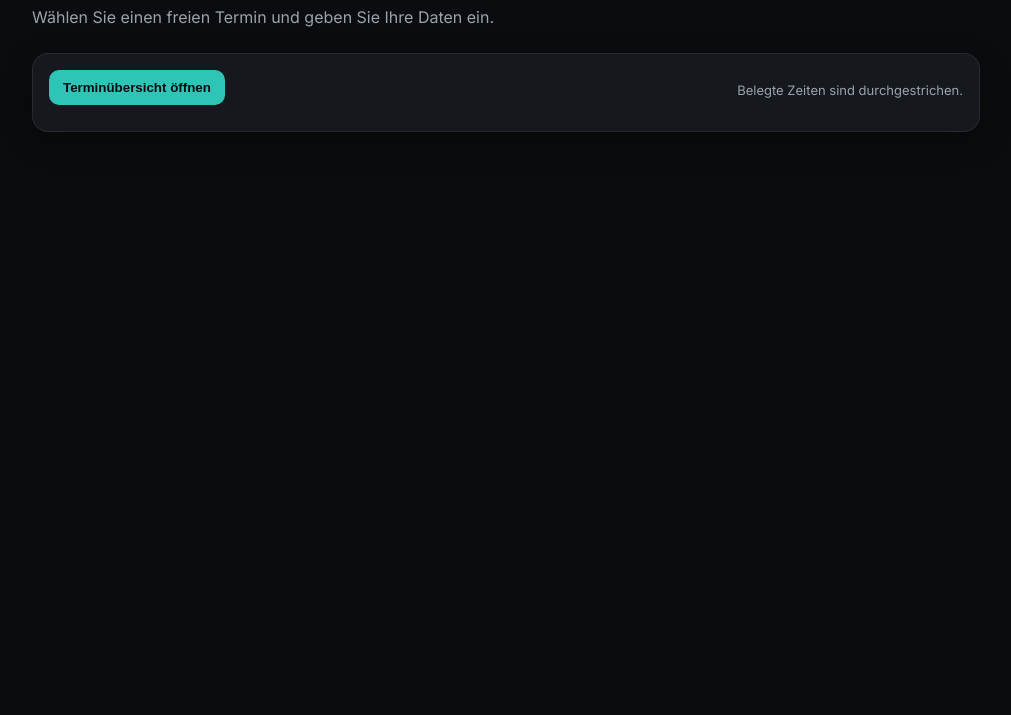
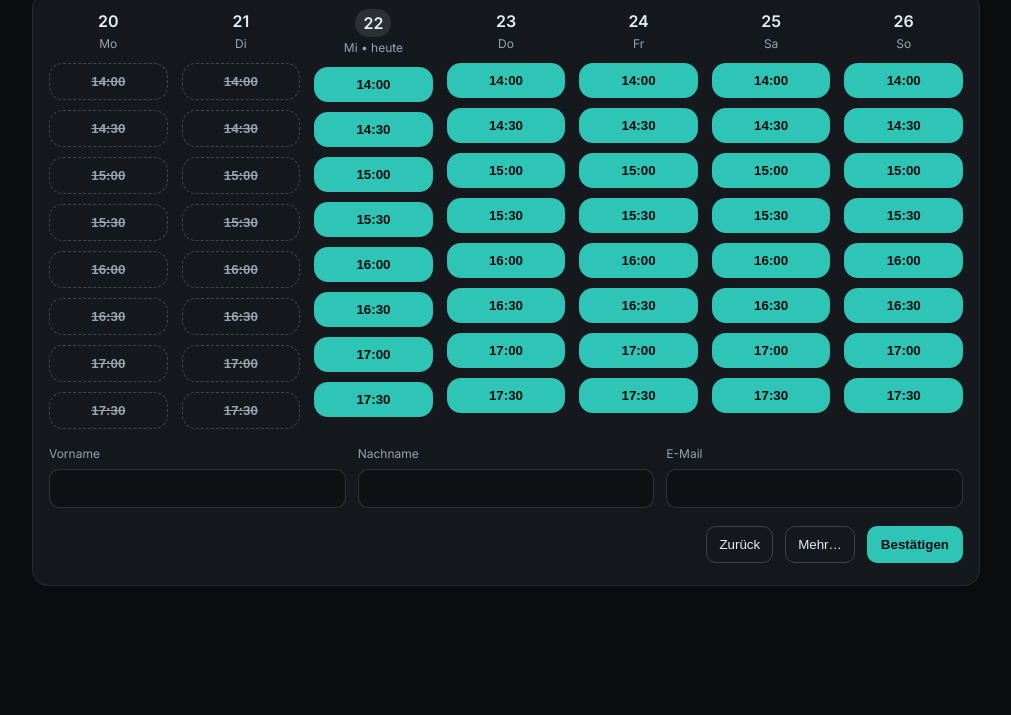
Before and after one commit to clemensjoe11-rgb/termin, a website: page public/index.html in a window 1280 px wide. Shown: the part 85-800 px from the top of the page, without its empty margins (134-1145 px from the left). Drawn offline with Linux system fonts and the light colour scheme.

Commit message:
Update index.html

```diff
--- a/public/index.html
+++ b/public/index.html
@@ -6,49 +6,46 @@
 <title>Termin buchen</title>
 <link href="https://fonts.googleapis.com/css2?family=Inter:wght@400;600&display=swap" rel="stylesheet">
 <style>
-  :root { --brand:#2ec4b6; --brand-600:#26a79b; --bg:#0b0c0f; --card:#15181c; --text:#e8edf2; --muted:#9aa3ad; --danger:#ff6b6b; }
+  :root { --brand:#2ec4b6; --brand-600:#26a79b; --bg:#0b0c0f; --card:#15181c; --text:#e8edf2; --muted:#9aa3ad; --danger:#ff5c5c; }
   *{box-sizing:border-box} body{margin:0;background:var(--bg);color:var(--text);font:16px/1.5 Inter,system-ui,Segoe UI,Arial}
-  .wrap{max-width:980px;margin:40px auto;padding:0 16px}
-  h1{font-size:28px;margin:0 0 8px} p.lead{color:var(--muted);margin:0 0 24px}
-
-  .card{background:var(--card);border:1px solid rgba(255,255,255,.08);border-radius:16px;padding:16px;box-shadow:0 10px 30px rgba(0,0,0,.35)}
-  .actions{display:flex;gap:12px;align-items:center;justify-content:space-between;margin-bottom:10px}
-  button.primary{background:var(--brand);border:none;color:#0b0c0f;font-weight:600;padding:10px 14px;border-radius:10px;cursor:pointer}
-  button.primary:hover{background:var(--brand-600)}
-  button.ghost{background:transparent;border:1px solid rgba(255,255,255,.18);color:var(--text);padding:10px 12px;border-radius:10px;cursor:pointer}
+  .wrap{max-width:980px;margin:32px auto;padding:0 16px}
+  header{display:flex;justify-content:space-between;align-items:center;margin-bottom:12px}
+  h1{font-size:22px;margin:0}
+  .clock{font-variant-numeric:tabular-nums;color:var(--muted)}
+  .card{background:var(--card);border:1px solid rgba(255,255,255,.08);border-radius:16px;padding:16px}
   .grid{display:grid;grid-template-columns:repeat(7,minmax(0,1fr));gap:14px}
   .day{display:flex;flex-direction:column;gap:10px}
-  .day .head{display:flex;flex-direction:column;align-items:center;gap:2px}
+  .head{display:flex;flex-direction:column;align-items:center;gap:2px}
   .dow{color:var(--muted);font-size:12px}
   .dnum{font-weight:600}
-  .slots{display:flex;flex-direction:column;gap:10px}
-  .slot{border:none;border-radius:14px;padding:10px 0;cursor:pointer;background:var(--brand);color:#0b0c0f;font-weight:600;box-shadow:0 6px 14px rgba(46,196,182,.25)}
+  .today .head .dnum{background:rgba(255,255,255,.1);padding:2px 8px;border-radius:999px}
+  .slots{display:flex;flex-direction:column;gap:10px;position:relative}
+  .slot{border:none;border-radius:14px;padding:10px 0;cursor:pointer;background:var(--brand);color:#0b0c0f;font-weight:600}
   .slot:hover{background:var(--brand-600)}
   .slot.selected{outline:2px solid #fff}
-  .slot.unavailable{background:transparent;border:1px dashed rgba(255,255,255,.2);color:var(--muted);text-decoration:line-through;cursor:not-allowed;box-shadow:none}
-  .empty{color:var(--muted);font-size:13px;text-align:center;padding:14px 0;border:1px dashed rgba(255,255,255,.12);border-radius:12px}
-
-  .form{margin-top:18px;display:grid;grid-template-columns:repeat(3,1fr);gap:12px}
+  .slot.unavailable{background:transparent;border:1px dashed rgba(255,255,255,.2);color:var(--muted);text-decoration:line-through;cursor:not-allowed}
+  .now-line{position:absolute;left:-4px;right:-4px;height:2px;background:var(--danger);box-shadow:0 0 0 2px rgba(255,92,92,.15)}
+  .now-dot{position:absolute;width:10px;height:10px;border-radius:50%;background:var(--danger);left:-6px;transform:translateY(-4px)}
+  .form{margin-top:16px;display:grid;grid-template-columns:repeat(3,1fr);gap:12px}
   .form .full{grid-column:1/-1}
   label{display:block;font-size:12px;color:var(--muted);margin-bottom:6px}
   input{width:100%;padding:11px 12px;border-radius:10px;border:1px solid rgba(255,255,255,.14);background:#0f1215;color:var(--text)}
   .row-end{display:flex;gap:12px;justify-content:flex-end;margin-top:6px}
+  button.primary{background:var(--brand);border:none;color:#0b0c0f;font-weight:600;padding:10px 14px;border-radius:10px;cursor:pointer}
+  button.primary:hover{background:#26a79b}
+  button.ghost{background:transparent;border:1px solid rgba(255,255,255,.18);color:var(--text);padding:10px 12px;border-radius:10px;cursor:pointer}
   .hint{color:var(--muted);font-size:13px;margin-top:6px}
-  .ok{color:#3ddc97}.err{color:var(--danger)}
+  .ok{color:#3ddc97}.err{color:#ff6b6b}
 </style>
 </head>
 <body>
 <div class="wrap">
-    <h1>Kontakt • Termin buchen</h1>
-    <p class="lead">Wählen Sie einen freien Termin und geben Sie Ihre Daten ein.</p>
+  <header>
+    <h1>Termine</h1>
+    <div class="clock" id="liveClock">—:—</div>
+  </header>
 
   <div class="card">
-      <div class="actions">
-        <button id="toggle" class="primary">Terminübersicht öffnen</button>
-        <div class="hint">Belegte Zeiten sind durchgestrichen.</div>
-      </div>
-
-      <div id="calendar" style="display:none">
     <div class="grid" id="weekGrid" aria-live="polite"></div>
 
     <form id="bookForm" class="form" autocomplete="on" novalidate>
@@ -66,51 +63,47 @@
       </div>
       <div class="full">
         <div class="row-end">
+          <button type="button" class="ghost" id="prevWeek">Zurück</button>
           <button type="button" class="ghost" id="nextWeek">Mehr…</button>
-              <button type="submit" class="primary">Termin bestätigen</button>
+          <button type="submit" class="primary">Bestätigen</button>
         </div>
         <div id="msg" class="hint"></div>
       </div>
     </form>
   </div>
 </div>
-  </div>
 
 <script>
 (() => {
-  // Einstellungen
+  // Konfiguration
   const SLOT_MINUTES = 30;
-  const DAY_START = "14:00";     // earliest
-  const DAY_END   = "18:00";     // latest (exklusiv)
+  const DAY_START = "14:00";
+  const DAY_END   = "18:00";
   const LOCALE = "de-DE";
 
-  // Beispiel: bereits belegte Slots (ISO string "YYYY-MM-DDTHH:mm")
   const booked = new Set([
-    // z.B. "2025-03-12T16:00"
+    // Beispiel: "2025-03-12T16:00"
   ]);
 
   // State
-  let weekOffset = 0; // 0 = aktuelle Woche
+  let weekOffset = 0;
   let selectedIso = null;
 
   // DOM
   const grid = document.getElementById("weekGrid");
-  const cal  = document.getElementById("calendar");
+  const clock = document.getElementById("liveClock");
+  const prevBtn = document.getElementById("prevWeek");
+  const nextBtn = document.getElementById("nextWeek");
+  const form = document.getElementById("bookForm");
   const msg  = document.getElementById("msg");
-  const toggle = document.getElementById("toggle");
-  const nextWeek = document.getElementById("nextWeek");
-  const form = document.getElementById("bookForm");
 
-  toggle.addEventListener("click", () => {
-    const vis = cal.style.display !== "none";
-    cal.style.display = vis ? "none" : "block";
-    toggle.textContent = vis ? "Terminübersicht öffnen" : "Terminübersicht schließen";
-  });
+  prevBtn.onclick = () => { weekOffset -= 1; renderWeek(); };
+  nextBtn.onclick = () => { weekOffset += 1; renderWeek(); };
 
-  nextWeek.addEventListener("click", () => {
-    weekOffset += 1;
-    renderWeek();
-  });
+  function tickClock(){
+    const n = new Date();
+    clock.textContent = n.toLocaleString(LOCALE,{weekday:'short', day:'2-digit', month:'2-digit', hour:'2-digit', minute:'2-digit'});
+  }
 
   function rangeTimes(start, end, stepMin) {
     const out = [];
@@ -124,52 +117,46 @@
     }
     return out;
   }
-
   function startOfWeek(d) {
     const date = new Date(d);
-    const day = (date.getDay() + 6) % 7; // Montag=0
-    date.setDate(date.getDate() - day);
+    const day = (date.getDay()+6)%7; // Mo=0
+    date.setDate(date.getDate()-day);
     date.setHours(0,0,0,0);
     return date;
   }
-
-  function addDays(d, n) {
-    const x = new Date(d);
-    x.setDate(x.getDate()+n);
-    return x;
-  }
-
+  function addDays(d, n) { const x = new Date(d); x.setDate(x.getDate()+n); return x; }
   function isoFor(date, hm) {
     const [h,m] = hm.split(":").map(Number);
     const x = new Date(date);
     x.setHours(h,m,0,0);
-    // ISO ohne Sekunden
     return x.toISOString().slice(0,16);
   }
 
   function renderWeek() {
     grid.innerHTML = "";
-    selectedIso = null;
-    msg.textContent = "";
-
+    const now = new Date();
     const base = startOfWeek(new Date());
     const weekStart = addDays(base, weekOffset*7);
     const times = rangeTimes(DAY_START, DAY_END, SLOT_MINUTES);
-    const now = new Date();
 
     for (let i=0;i<7;i++) {
       const day = addDays(weekStart, i);
-      const dnum = day.toLocaleDateString(LOCALE,{day:"2-digit"});
-      const dow  = day.toLocaleDateString(LOCALE,{weekday:"short"});
+      const isToday = day.toDateString() === now.toDateString();
 
       const col = document.createElement("div");
-      col.className = "day";
-      col.innerHTML = `<div class="head"><div class="dnum">${dnum}</div><div class="dow">${dow}</div></div>`;
+      col.className = "day"+(isToday?" today":"");
+
+      const head = document.createElement("div");
+      head.className = "head";
+      head.innerHTML = `
+        <div class="dnum">${day.toLocaleDateString(LOCALE,{day:'2-digit'})}</div>
+        <div class="dow">${day.toLocaleDateString(LOCALE,{weekday:'short'})}${isToday?' • heute':''}</div>`;
+      col.appendChild(head);
 
       const list = document.createElement("div");
       list.className = "slots";
+      col.appendChild(list);
 
-      let any = false;
       for (const t of times) {
         const iso = isoFor(day, t);
         const when = new Date(iso);
@@ -180,54 +167,88 @@
         btn.type = "button";
         btn.textContent = t;
         btn.className = "slot";
-        btn.disabled = inPast || isBooked;
-        if (inPast || isBooked) btn.classList.add("unavailable");
-
-        btn.addEventListener("click", () => {
+        if (inPast || isBooked) {
+          btn.disabled = true;
+          btn.classList.add("unavailable");
+        }
+        btn.onclick = () => {
           document.querySelectorAll(".slot.selected").forEach(b=>b.classList.remove("selected"));
           btn.classList.add("selected");
           selectedIso = iso;
-          msg.innerHTML = `Ausgewählt: <span class="ok">${when.toLocaleString(LOCALE, { weekday:"short", day:"2-digit", month:"2-digit", hour:"2-digit", minute:"2-digit" })}</span>`;
-        });
-
+          msg.innerHTML = `Ausgewählt: <span class="ok">${when.toLocaleString(LOCALE,{weekday:'short', day:'2-digit', month:'2-digit', hour:'2-digit', minute:'2-digit'})}</span>`;
+        };
         list.appendChild(btn);
-        any = true;
       }
 
-      if (!any) {
-        const empty = document.createElement("div");
-        empty.className = "empty";
-        empty.textContent = "Keine Zeiten";
-        list.appendChild(empty);
+      // Jetzt-Linie in heutiger Spalte
+      if (isToday) {
+        requestAnimationFrame(() => positionNowLine(list));
       }
 
-      col.appendChild(list);
       grid.appendChild(col);
     }
   }
 
-  form.addEventListener("submit", async (e) => {
+  function positionNowLine(slotsEl){
+    // Grenzen
+    const startM = toMin(DAY_START);
+    const endM   = toMin(DAY_END);
+    const now = new Date();
+    const nowM = now.getHours()*60 + now.getMinutes();
+
+    // Außerhalb des Zeitfensters → keine Linie
+    if (nowM < startM || nowM > endM) {
+      removeNow(slotsEl);
+      return;
+    }
+
+    const rect = slotsEl.getBoundingClientRect();
+    const top  = slotsEl.scrollTop; // not used, layout static
+    const frac = (nowM - startM) / (endM - startM);
+    const y = frac * (slotsEl.scrollHeight - 2); // px
+
+    let line = slotsEl.querySelector('.now-line');
+    let dot  = slotsEl.querySelector('.now-dot');
+    if (!line) {
+      line = document.createElement('div'); line.className='now-line'; slotsEl.appendChild(line);
+      dot  = document.createElement('div');  dot.className='now-dot';  slotsEl.appendChild(dot);
+    }
+    line.style.top = `${y}px`;
+    dot.style.top  = `${y}px`;
+  }
+  function removeNow(el){
+    el.querySelectorAll('.now-line,.now-dot').forEach(n=>n.remove());
+  }
+  function toMin(hhmm){ const [h,m]=hhmm.split(':').map(Number); return h*60+m; }
+
+  // Live-Updates: Uhr + Verfügbarkeit + Jetzt-Linie
+  function heartbeat(){
+    tickClock();
+    // Re-render jede 30s, damit eben vergangene Slots gesperrt werden
+    renderWeek();
+  }
+
+  form.addEventListener("submit", (e) => {
     e.preventDefault();
     msg.textContent = "";
     const first = form.first.value.trim();
     const last  = form.last.value.trim();
     const email = form.email.value.trim();
-    if (!selectedIso)   { msg.innerHTML = '<span class="err">Bitte einen Termin wählen.</span>'; return; }
+    if (!selectedIso){ msg.innerHTML = '<span class="err">Bitte Termin wählen.</span>'; return; }
     if (!first || !last){ msg.innerHTML = '<span class="err">Vor- und Nachname angeben.</span>'; return; }
-    if (!/^[^\s@]+@[^\s@]+\.[^\s@]+$/.test(email)) { msg.innerHTML = '<span class="err">E-Mail ist ungültig.</span>'; return; }
+    if (!/^[^\s@]+@[^\s@]+\.[^\s@]+$/.test(email)){ msg.innerHTML = '<span class="err">E-Mail ungültig.</span>'; return; }
 
-    // Hier würdest du an deinen Server posten:
-    // await fetch('/api/book', {method:'POST',headers:{'Content-Type':'application/json'},body:JSON.stringify({first,last,email,slot:selectedIso})})
-
-    // Demo: lokal „blockieren“
     booked.add(selectedIso);
     renderWeek();
-    msg.innerHTML = '<span class="ok">Termin vorgemerkt. Bestätigung wird per E-Mail gesendet.</span>';
+    msg.innerHTML = '<span class="ok">Vorgemerkt. Bestätigung folgt per E-Mail.</span>';
     form.reset();
   });
 
   // Init
+  tickClock();
   renderWeek();
+  setInterval(heartbeat, 30000);
+  setInterval(tickClock, 1000);
 })();
 </script>
 </body>
```
Lines whose indentation alone changed are shown as unchanged.
